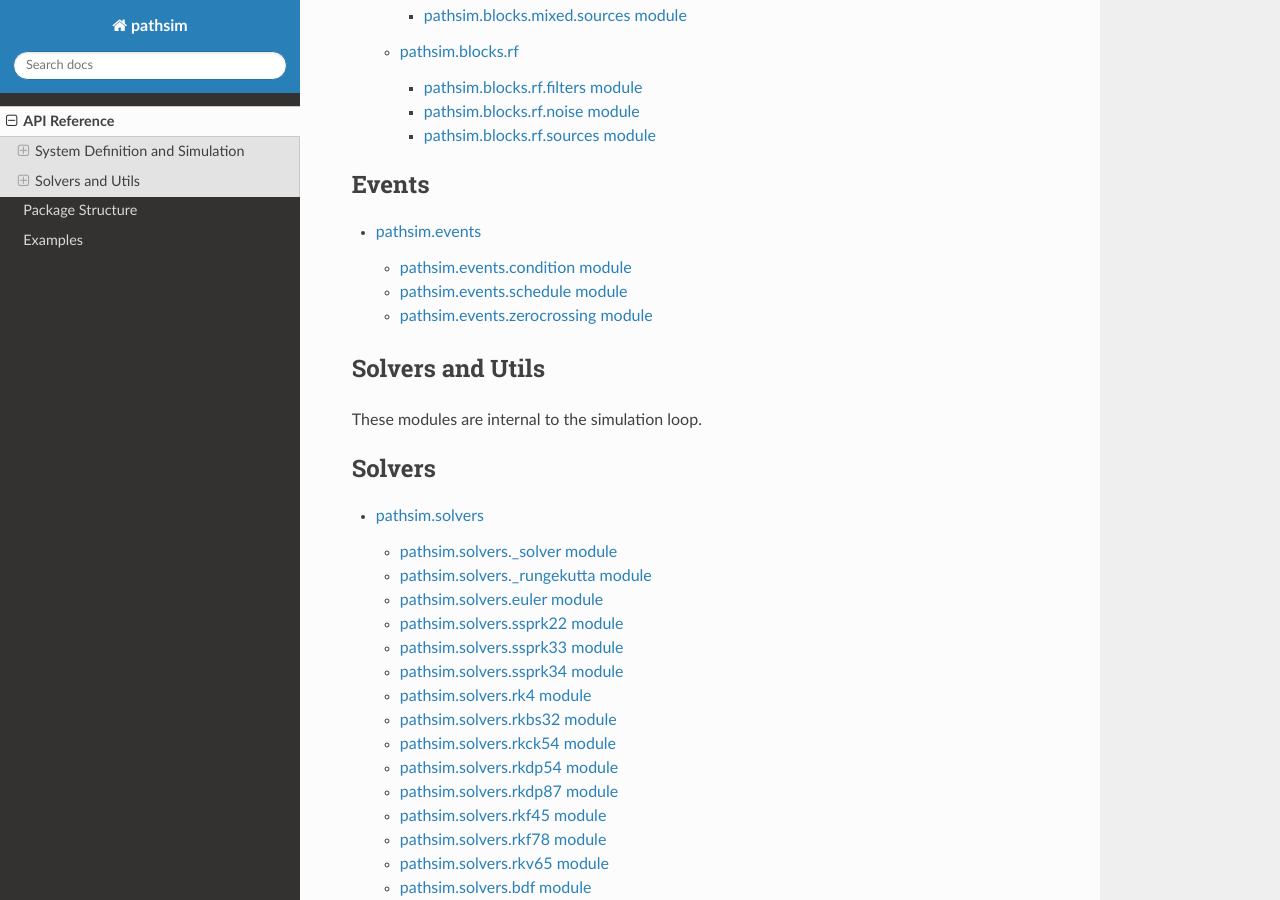
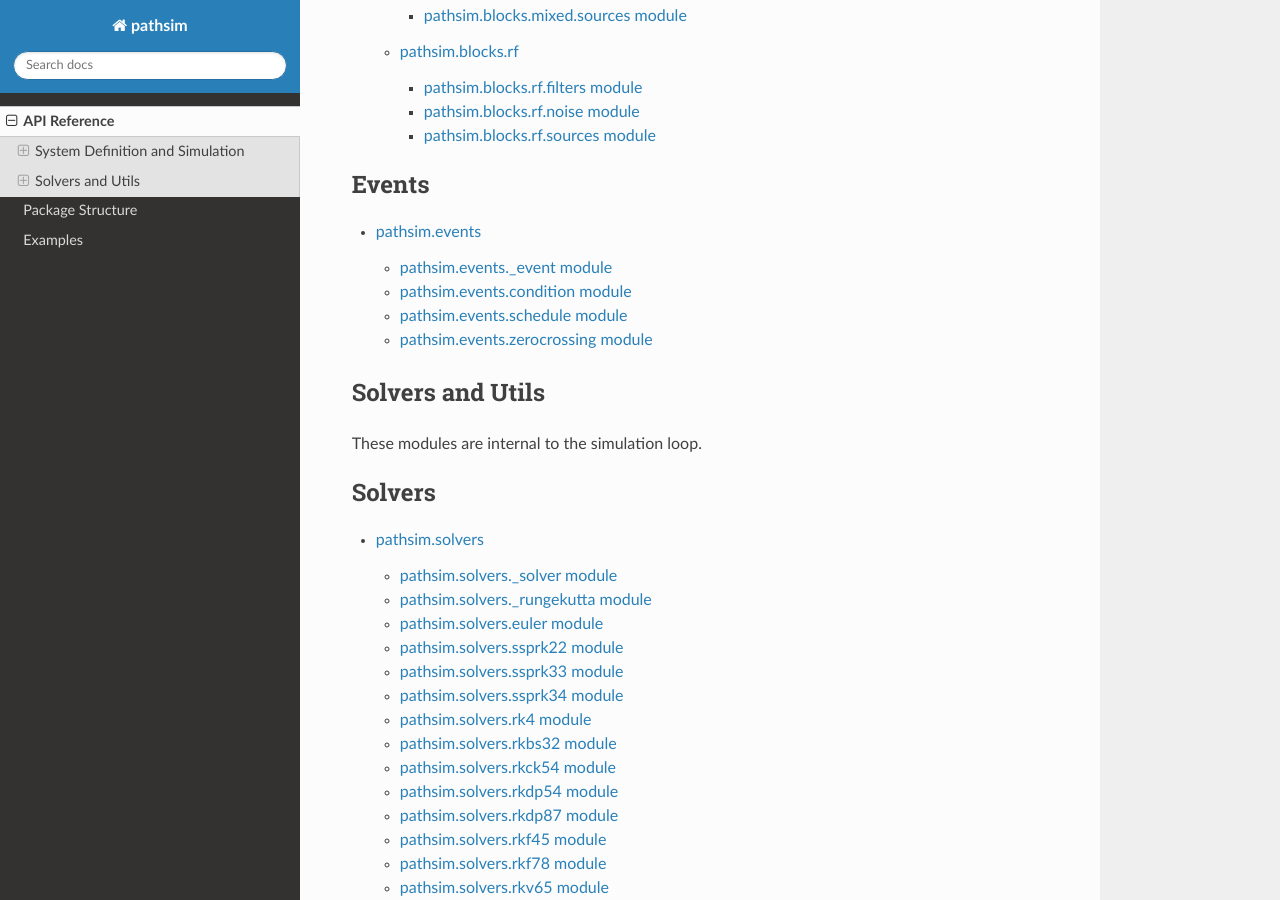
Before and after one commit to milanofthe/pathsim, a Sphinx documentation site: the page built from docs/source/api.rst, in a window 1280 px wide and 900 px high, scrolled down 1400 px. Built offline with Sphinx 7.4.7 and the Read the Docs theme 3.1.0, drawn with Linux system fonts in a browser that asks for light colours.

Commit message:
updated docs

```diff
--- /dev/null
+++ b/docs/source/modules/pathsim.events._event.rst
@@ -0,0 +1,7 @@
+pathsim.events._event module
+============================
+
+.. automodule:: pathsim.events._event
+   :members:
+   :show-inheritance:
+   :undoc-members:
--- a/docs/source/modules/pathsim.events.rst
+++ b/docs/source/modules/pathsim.events.rst
@@ -4,6 +4,7 @@ pathsim.events
 .. toctree::
    :maxdepth: 4
 
+   pathsim.events._event
    pathsim.events.condition
    pathsim.events.schedule
    pathsim.events.zerocrossing
```
